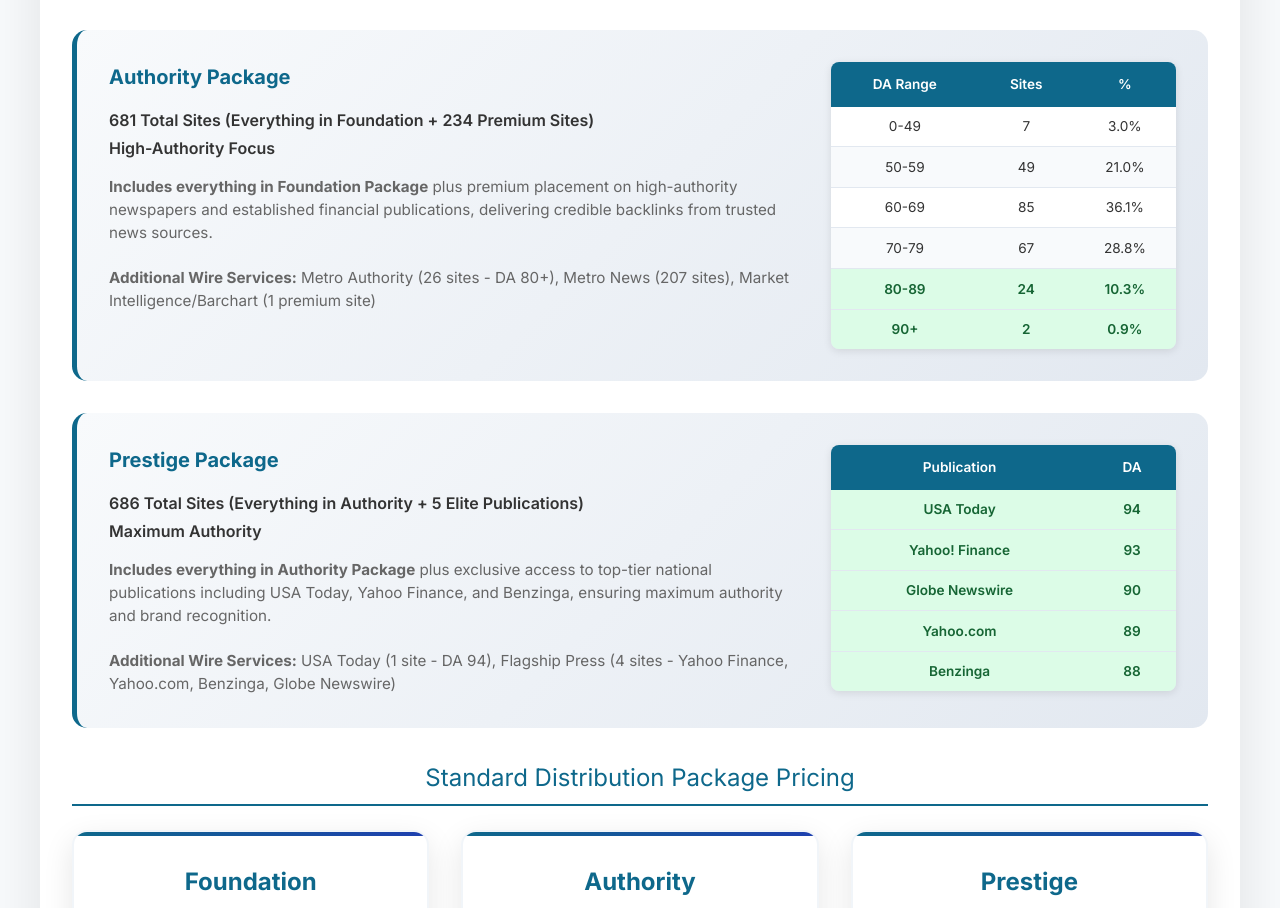
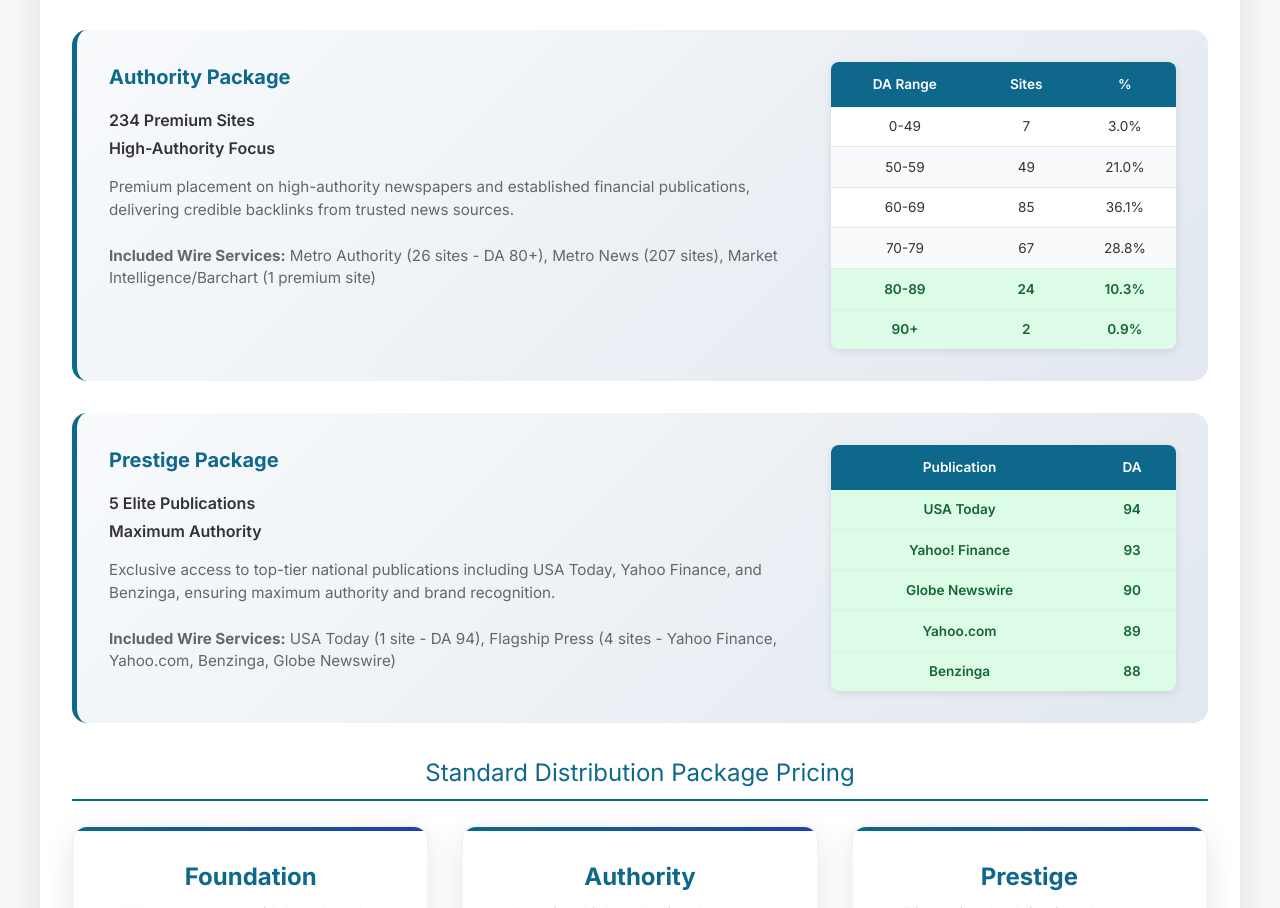
Before and after one commit to velluto/pa-resellers, a plain HTML site: page index.html in a window 1280 px wide. Shown: the part 904-1812 px from the top of the page. Drawn offline with Linux system fonts and the light colour scheme.

Commit message:
Update index.html

```diff
--- a/index.html
+++ b/index.html
@@ -3,7 +3,6 @@
 <head>
     <meta charset="UTF-8">
     <meta name="viewport" content="width=device-width, initial-scale=1.0">
-    <meta name="robots" content="noindex">
     <title>Press Advantage - Bulk Reseller Program</title>
     <style>
         @import url('https://fonts.googleapis.com/css2?family=Inter:wght@400;500;600;700&display=swap');
@@ -410,12 +409,12 @@
                     <div style="flex: 2;">
                         <div class="package-overview-title">Authority Package</div>
                         <div class="package-overview-stats">
-                            <div class="stat">681 Total Sites (Everything in Foundation + 234 Premium Sites)</div>
+                            <div class="stat">234 Premium Sites</div>
                             <div class="stat">High-Authority Focus</div>
                         </div>
                         <div class="package-overview-description">
-                            <strong>Includes everything in Foundation Package</strong> plus premium placement on high-authority newspapers and established financial publications, delivering credible backlinks from trusted news sources.
-                            <br><br><strong>Additional Wire Services:</strong> Metro Authority (26 sites - DA 80+), Metro News (207 sites), Market Intelligence/Barchart (1 premium site)
+                            Premium placement on high-authority newspapers and established financial publications, delivering credible backlinks from trusted news sources.
+                            <br><br><strong>Included Wire Services:</strong> Metro Authority (26 sites - DA 80+), Metro News (207 sites), Market Intelligence/Barchart (1 premium site)
                         </div>
                     </div>
                     <div style="flex: 1;">
@@ -470,12 +469,12 @@
                     <div style="flex: 2;">
                         <div class="package-overview-title">Prestige Package</div>
                         <div class="package-overview-stats">
-                            <div class="stat">686 Total Sites (Everything in Authority + 5 Elite Publications)</div>
+                            <div class="stat">5 Elite Publications</div>
                             <div class="stat">Maximum Authority</div>
                         </div>
                         <div class="package-overview-description">
-                            <strong>Includes everything in Authority Package</strong> plus exclusive access to top-tier national publications including USA Today, Yahoo Finance, and Benzinga, ensuring maximum authority and brand recognition.
-                            <br><br><strong>Additional Wire Services:</strong> USA Today (1 site - DA 94), Flagship Press (4 sites - Yahoo Finance, Yahoo.com, Benzinga, Globe Newswire)
+                            Exclusive access to top-tier national publications including USA Today, Yahoo Finance, and Benzinga, ensuring maximum authority and brand recognition.
+                            <br><br><strong>Included Wire Services:</strong> USA Today (1 site - DA 94), Flagship Press (4 sites - Yahoo Finance, Yahoo.com, Benzinga, Globe Newswire)
                         </div>
                     </div>
                     <div style="flex: 1;">
```
